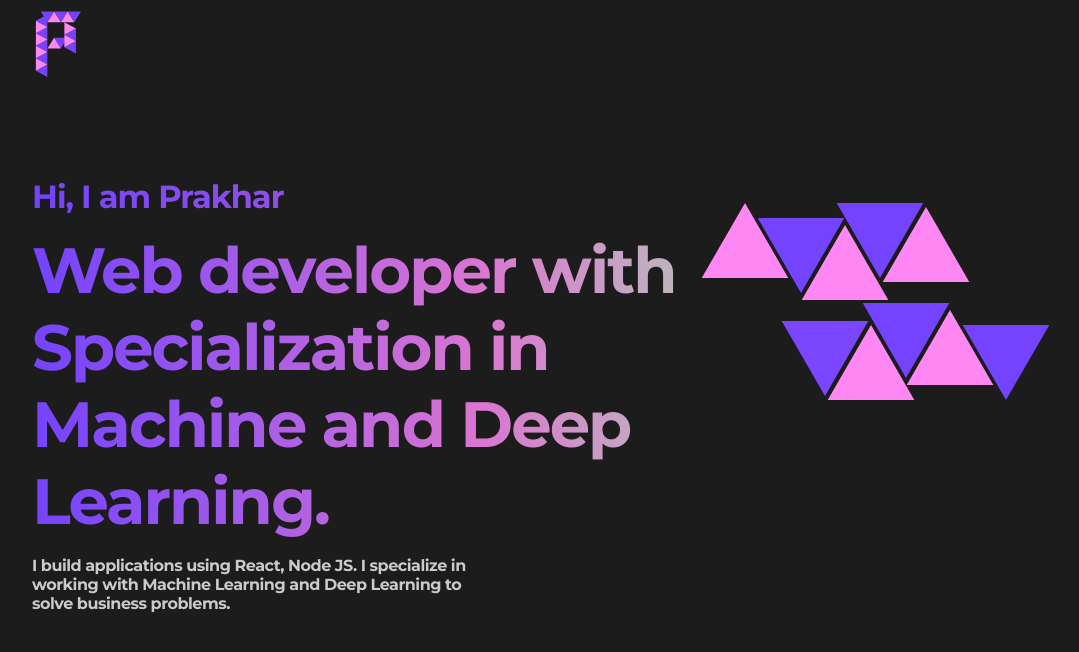
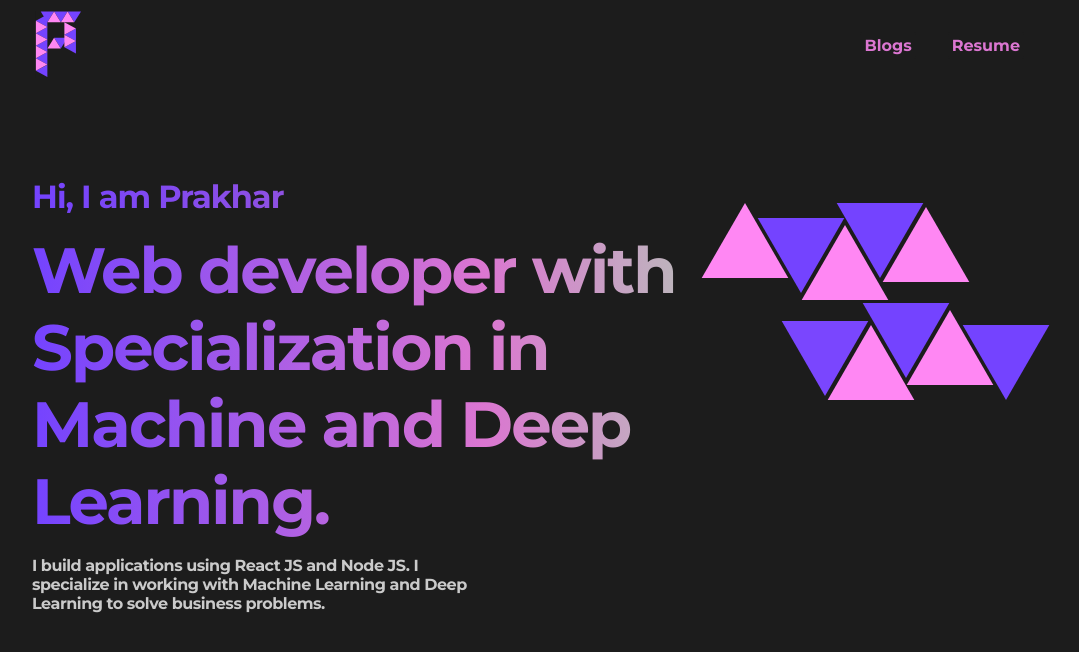
Before and after one commit to Prakhar-FF13/Portfolio, a Next.js app: page / in a window 1280 px wide. Shown: the top 652 px of the page, without its empty margins (96-1175 px from the left). Built offline with nearby package versions, Linux system fonts and the light colour scheme.

Commit message:
Basic Navigation from navbar

```diff
--- a/components/Hero.js
+++ b/components/Hero.js
@@ -23,16 +23,12 @@ const Text1 = styled.div`
   font-size: 32px;
   line-height: 120.5%;
   letter-spacing: -0.03em;
-  background-image: linear-gradient(
-    90deg,
-    #7443ff 0%,
-    rgba(255, 135, 243, 0.7) 100%
-  );
-  background-size: 100%;
-  background-clip: text;
+
+  background: linear-gradient(90deg, #7443ff 0%, rgba(255, 135, 243, 0.7) 100%);
   -webkit-background-clip: text;
   -webkit-text-fill-color: transparent;
-  color: transparent;
+  background-clip: text;
+  text-fill-color: transparent;
 `;
 
 const Text2 = styled.div`
@@ -77,8 +73,9 @@ export default () => {
           Web developer with Specialization in Machine and Deep Learning.
         </Text2>
         <Text3>
-          I build applications using React, Node JS. I specialize in working
-          with Machine Learning and Deep Learning to solve business problems.
+          I build applications using React JS and Node JS. I specialize in
+          working with Machine Learning and Deep Learning to solve business
+          problems.
         </Text3>
       </TextContainer>
       <PatternContainer>
--- a/components/Navbar.js
+++ b/components/Navbar.js
@@ -10,10 +10,45 @@ export default () => {
           <Logo />
         </a>
       </Link>
+      <FillContainer />
+      <LinkContainer>
+        <Link href="/blogs">
+          <A>Blogs</A>
+        </Link>
+        <Link href="/resume">
+          <A>Resume</A>
+        </Link>
+      </LinkContainer>
     </Navbar>
   );
 };
 
 const Navbar = styled.div`
   margin-top: 8px;
+  display: flex;
 `;
+
+const FillContainer = styled.div`
+  flex: 1;
+`;
+
+const A = styled.a`
+  margin-right: 32px;
+  color: rgba(255, 135, 243, 0.842298);
+  cursor: pointer;
+  font-size: 16px;
+  font-weight: bold;
+  font-family: "Montserrat";
+  border-radius: 3px;
+  padding: 4px;
+
+  &:hover {
+    background: rgba(255, 135, 243, 1);
+    color: white;
+  }
+`;
+
+const LinkContainer = styled.div`
+  display: flex;
+  align-items: center;
+`;
--- a/pages/_document.js
+++ b/pages/_document.js
@@ -33,7 +33,11 @@ export default class MyDocument extends Document {
       <Html>
         <Head>
           <link rel="preconnect" href="https://fonts.googleapis.com" />
-          <link rel="preconnect" href="https://fonts.gstatic.com" crossOrigin />
+          <link
+            rel="preconnect"
+            href="https://fonts.gstatic.com"
+            crossOrigin="true"
+          />
           <link
             href="https://fonts.googleapis.com/css2?family=Montserrat:wght@400;700&display=swap"
             rel="stylesheet"
```
